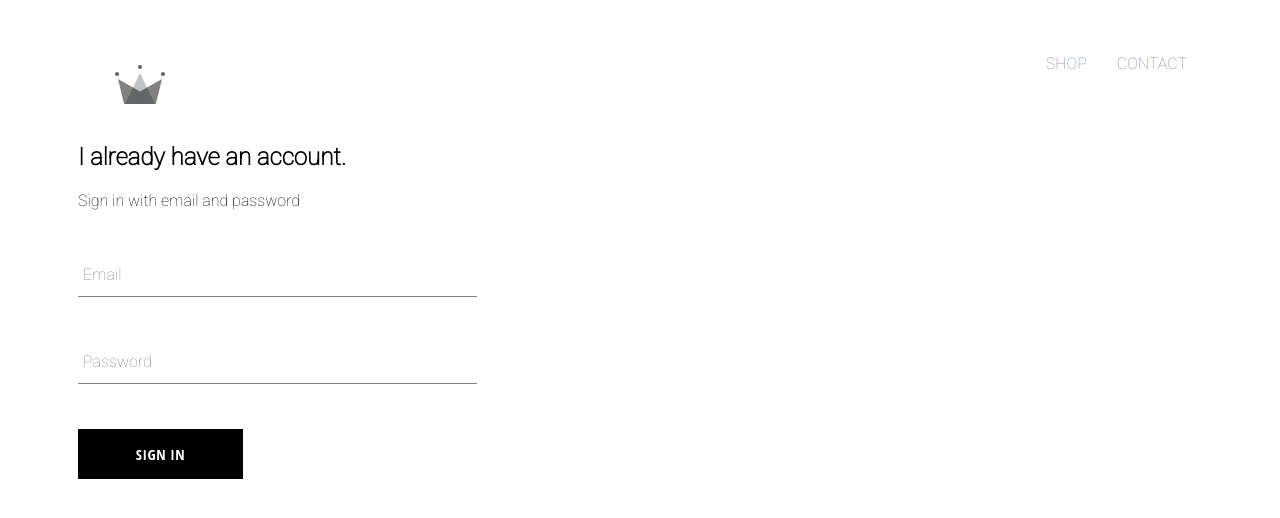
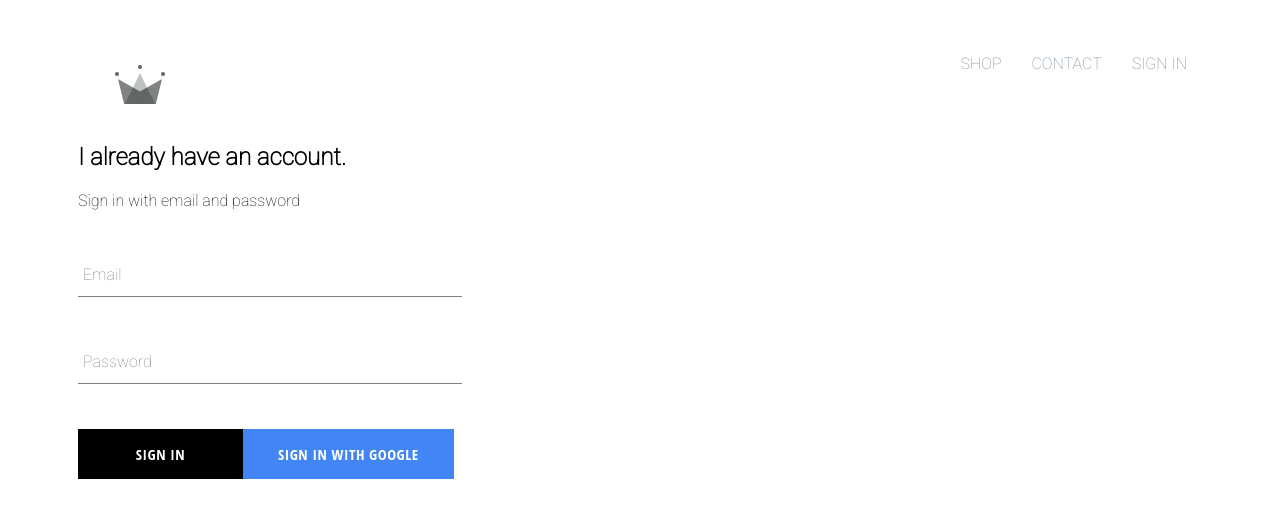
Before and after one commit to Krishna2752/ecommerce-app, a React (Create React App) app: page /signin in a window 1280 px wide. Shown: the top 518 px of the page. Built offline with nearby package versions, Linux system fonts and the light colour scheme; no server answers.

Commit message:
auth with firebase

```diff
--- a/package.json
+++ b/package.json
@@ -7,6 +7,7 @@
     "@testing-library/jest-dom": "^5.11.4",
     "@testing-library/react": "^11.1.0",
     "@testing-library/user-event": "^12.1.10",
+    "firebase": "^8.7.1",
     "node-sass": "^6.0.1",
     "react": "^17.0.2",
     "react-dom": "^17.0.2",
--- a/src/App.css
+++ b/src/App.css
@@ -11,3 +11,7 @@
 a:hover {
   text-decoration: underline;
 }
+
+*{
+  box-sizing: border-box;
+}
--- a/src/App.js
+++ b/src/App.js
@@ -5,17 +5,37 @@
 import ShopComponent from './components/ShopComponent';
 import Header from './components/Header';
 import SignInSignUp from './components/SignInSignUp';
+import { auth } from './firebase/firebase.utils';
 
-const HatsPage = () => (
-  <div>
-    <h1>HATS PAGE </h1>
-  </div>
-);
 
-function App() {
+
+class App extends React.Component {
+  constructor(){
+    super();
+
+    this.state = {
+      currentUser: null
+    }
+  }
+
+  unsubscribeFromAuth = null;
+
+   componentDidMount() {
+    this.unsubscribeFromAuth = auth.onAuthStateChanged(user => {
+      this.setState({ currentUser: user });
+
+    });
+  }
+  componentWillUnmount() {
+    this.unsubscribeFromAuth();
+  }
+
+
+  render(){
     return (
       <div className="App">
-      <Header />
+          <Header currentUser={this.state.currentUser} />
+
          <Switch>
           <Route exact path='/' component={Homepage} />
           <Route path='/shop' component={ShopComponent} />
@@ -26,4 +46,6 @@
     );
   }
 
+}
+
 export default App;
--- a/src/components/Button.js
+++ b/src/components/Button.js
@@ -1,8 +1,9 @@
 import React from 'react'
 import './ButtonStyles.scss'
-const Button = ({children, ...otherProps}) => {
+const Button = ({children,isGoogleSignIn, ...otherProps}) => {
     return (
-        <button className='custom-button' {...otherProps}>
+        <button className={`${isGoogleSignIn ? 'google-sign-in' : ''} custom-button`}
+        {...otherProps}>
             {children}
         </button>
     )
--- a/src/components/ButtonStyles.scss
+++ b/src/components/ButtonStyles.scss
@@ -19,4 +19,13 @@
       color: black;
       border: 1px solid black;
     }
+    &.google-sign-in {
+      background-color: #4285f4;
+      color: white;
+
+      &:hover {
+        background-color: #357ae8;
+        border: none;
+      }
   }
+}
--- a/src/components/Header.js
+++ b/src/components/Header.js
@@ -3,8 +3,10 @@
 import {ReactComponent as Logo} from '../crown.svg'
 import { IconButton } from '@material-ui/core';
 import './HeaderStyles.scss'
+import { auth } from '../firebase/firebase.utils.js';
 
-const Header = () => {
+
+const Header = ({currentUser}) => {
     return (
         <div className="header">
             <Link className="logo-container" to="/">
@@ -16,6 +18,15 @@
             <div className="options-container">
                 <Link className="option" to="/shop">SHOP</Link>
                 <Link className="option" to="/shop">CONTACT</Link>
+                {currentUser ? (
+        <div className='option' onClick={() => auth.signOut()}>
+          SIGN OUT
+        </div>
+      ) : (
+        <Link className='option' to='/signin'>
+          SIGN IN
+        </Link>
+      )}
 
 
 
--- a/src/components/SignIn.js
+++ b/src/components/SignIn.js
@@ -2,6 +2,7 @@
 import Button from './Button';
 import FormInput from './FormInput';
 import './SignInStyles.scss'
+import { signInWithGoogle } from '../firebase/firebase.utils';
 
 export class SignIn extends Component {
     constructor(){
@@ -27,6 +28,11 @@
                     <FormInput name="password" type="password" value={this.state.password} handleChange={e => this.setState({password: e.target.value})} required label="Password" />
 
                     <Button type="submit" value="Submit">SIGN IN</Button>
+                    <Button onClick={signInWithGoogle} value="Submit" isGoogleSignIn>
+                        {' '}
+                        Sign in with Google{' '}
+                    </Button>
+
 
 
 
--- a/src/components/SignInStyles.scss
+++ b/src/components/SignInStyles.scss
@@ -6,4 +6,10 @@
     .title{
         margin-top: 10px;
     }
+
+    .buttons{
+        display: flex;
+        justify-content: space-between;
+    }
+
   }
--- /dev/null
+++ b/src/firebase/firebase.utils.js
@@ -0,0 +1,21 @@
+import firebase from 'firebase/app';
+import 'firebase/firestore';
+import 'firebase/auth';
+const config = {
+    apiKey: "AIzaSyCVSOGUq2_SWzTNIJIdg2GQUBlpzlO60TU",
+    authDomain: "ecom-udemy-cb696.firebaseapp.com",
+    projectId: "ecom-udemy-cb696",
+    storageBucket: "ecom-udemy-cb696.appspot.com",
+    messagingSenderId: "592172013891",
+    appId: "1:592172013891:web:4824e8b8aaae1539e9f7f6",
+    measurementId: "G-FSNH7JP3C4"
+  };
+firebase.initializeApp(config);
+export const auth=firebase.auth();
+export const firestore = firebase.firestore();
+
+const provider = new firebase.auth.GoogleAuthProvider();
+provider.setCustomParameters({ prompt: 'select_account' });
+export const signInWithGoogle = () => auth.signInWithPopup(provider);
+
+export default firebase;
```
Also changed, not shown: 1 other file (tests, documents, lock files or other folders). Lines whose indentation alone changed are shown as unchanged.
